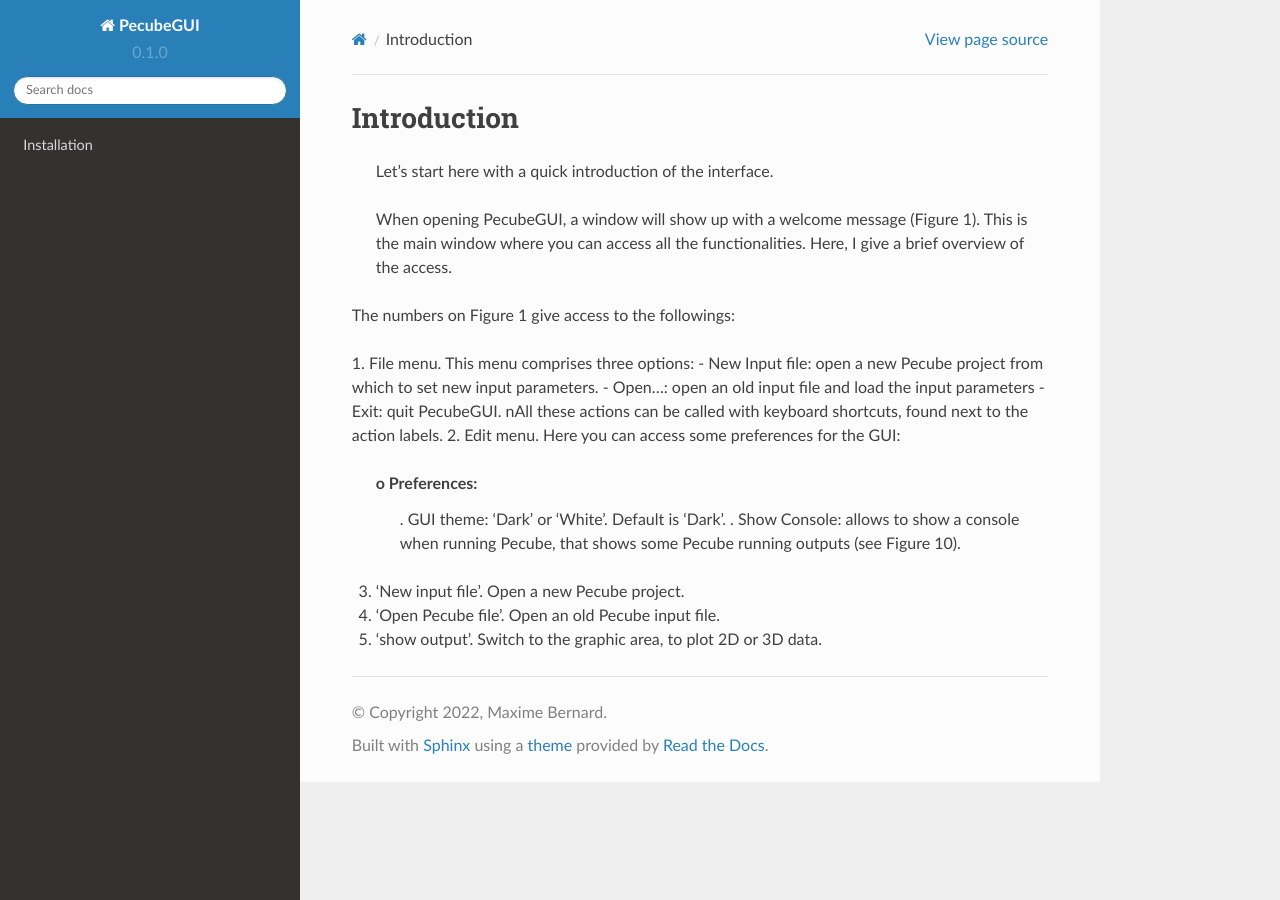
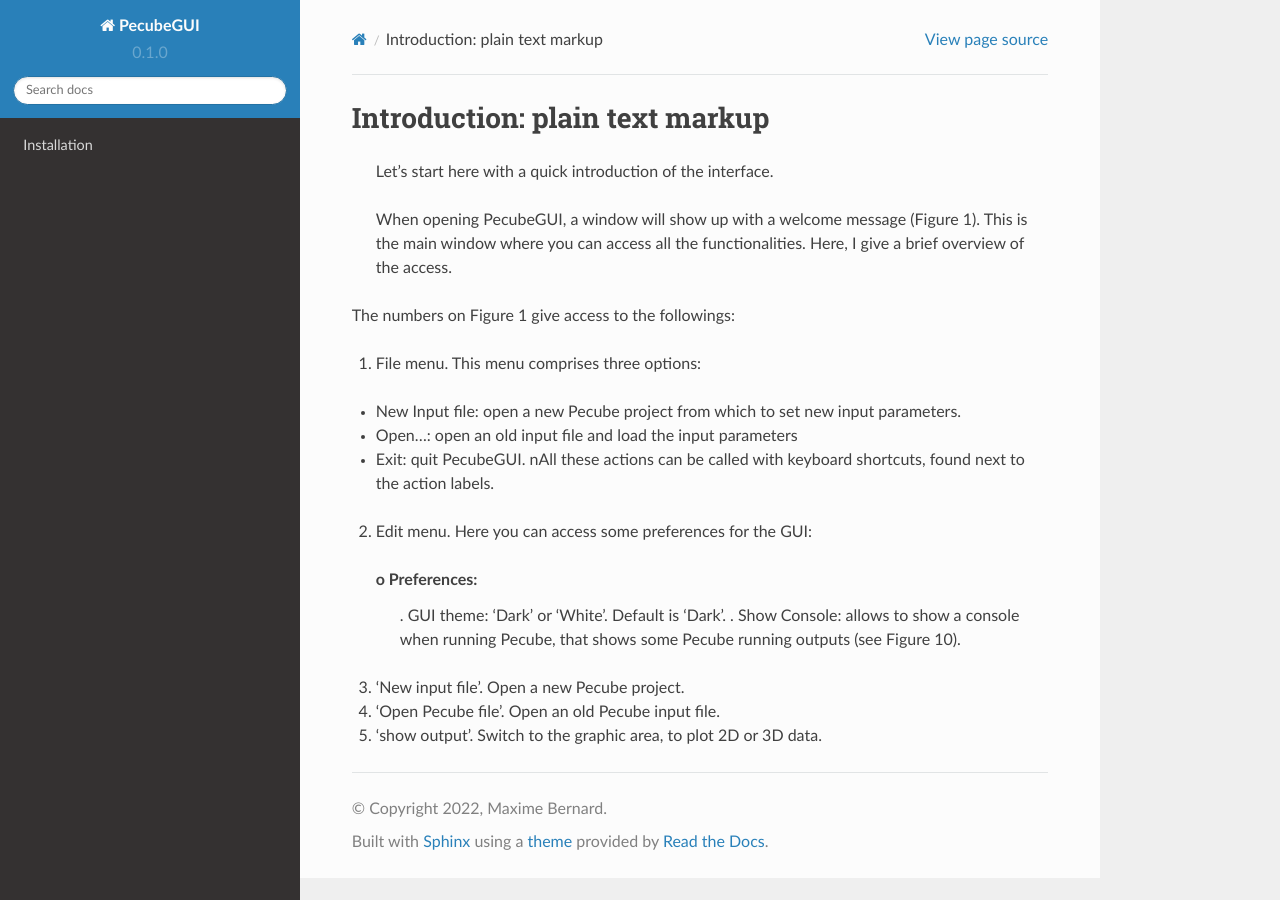
Before and after one commit to MBernAca/PecubeGUI_Doc, a Sphinx documentation site: the page built from docs/source/introduction.rst, in a window 1280 px wide. Built offline with Sphinx 7.4.7 and the Read the Docs theme 2.0.0, drawn with Linux system fonts in a browser that asks for light colours; pages that are not in the unit, such as notebooks, are missing from menus.

Commit message:
17/02/2022

```diff
--- a/docs/source/introduction.rst
+++ b/docs/source/introduction.rst
@@ -1,5 +1,6 @@
-Introduction
-============
+===============================
+Introduction: plain text markup
+===============================
 
   Let's start here with a quick introduction of the interface.
 
@@ -8,9 +9,11 @@
 The numbers on Figure 1 give access to the followings:
 
 1. File menu. This menu comprises three options:
+
 - New Input file: open a new Pecube project from which to set new input parameters.
 - Open…: open an old input file and load the input parameters
 - Exit: quit PecubeGUI. \nAll these actions can be called with keyboard shortcuts, found next to the action labels.
+
 2. Edit menu. Here you can access some preferences for the GUI:
   o Preferences:
       .	GUI theme: ‘Dark’ or ‘White’. Default is ‘Dark’.
```
